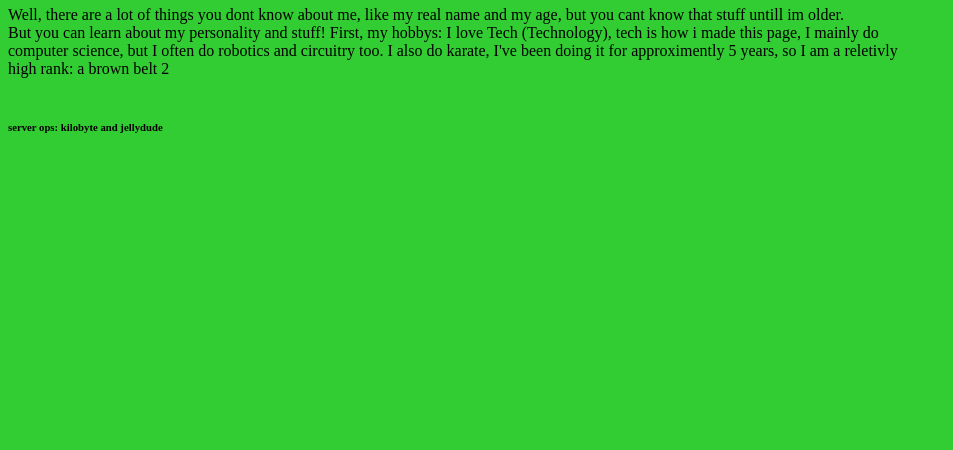
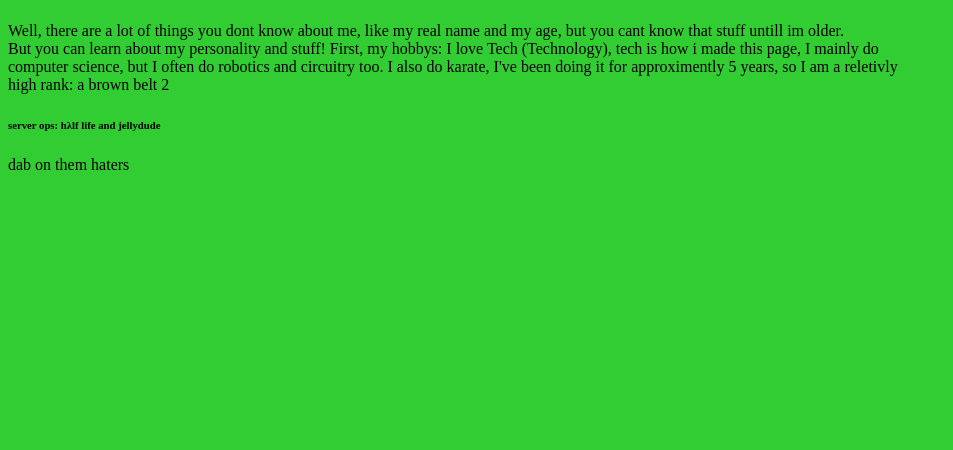
Before and after one commit to jellydude/jellydude.github.io, a plain HTML site: page index.html in a window 1280 px wide. Shown: the part 350-800 px from the top of the page, without its empty margins (0-953 px from the left). Drawn offline with Linux system fonts and the light colour scheme.

Commit message:
fix a bunch of redundant newlines and other stuff

```diff
--- a/index.html
+++ b/index.html
@@ -11,7 +11,6 @@
         First off, here is the link to my YouTube channel:<a href="https://www.youtube.com/channel/UC9VJQ1hgo6v9kq9FlDc382g">My Channel</a>
         <br>
         Also, Here is my Discord server where i'll have surveys,gaming sessions and raffles: <a href="https://discord.gg/C3WDYhH">My Server</a>
-        <br>
 
         <br>
         My roblox group:<a href="https://web.roblox.com/My/Groups.aspx?gid=4240298">My Group</a>
@@ -19,7 +18,7 @@
     <br>
     <br>
     <br>
-  <h1>About Me!</h1
+  <h1>About Me!</h1     >
     <br>
     <p>
       Well, there are a lot of things you dont know about me, like my real name and my age, but you cant know that stuff untill im older.
@@ -30,9 +29,9 @@
       <br>
       high rank: a brown belt 2
      <br>
-     <br>
 </p>
-      <h6>server ops: kilobyte and jellydude</h6>
+      <h6>server ops: hλlf life and jellydude</h6>
+<h7>dab on them haters</h7>
   </body>
   <style>
     body{
```
Also changed, not shown: 1 other file.
